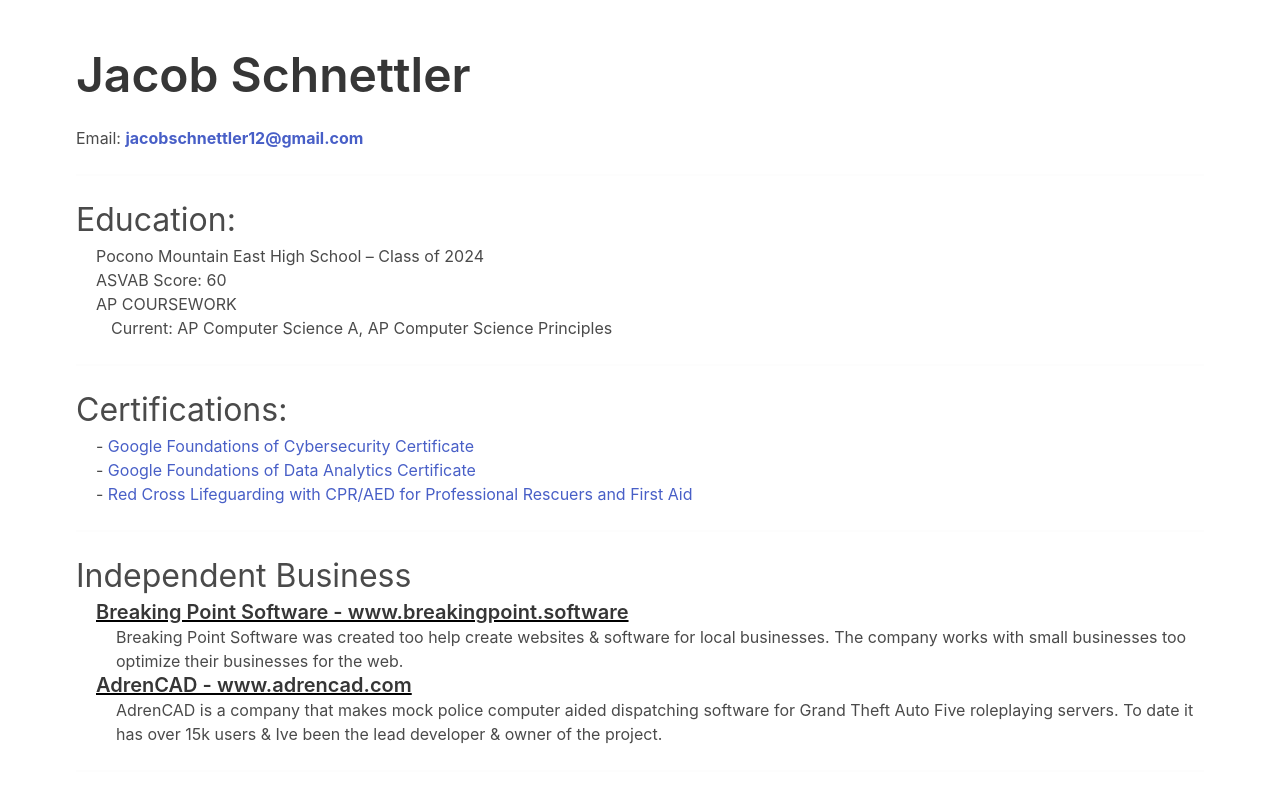
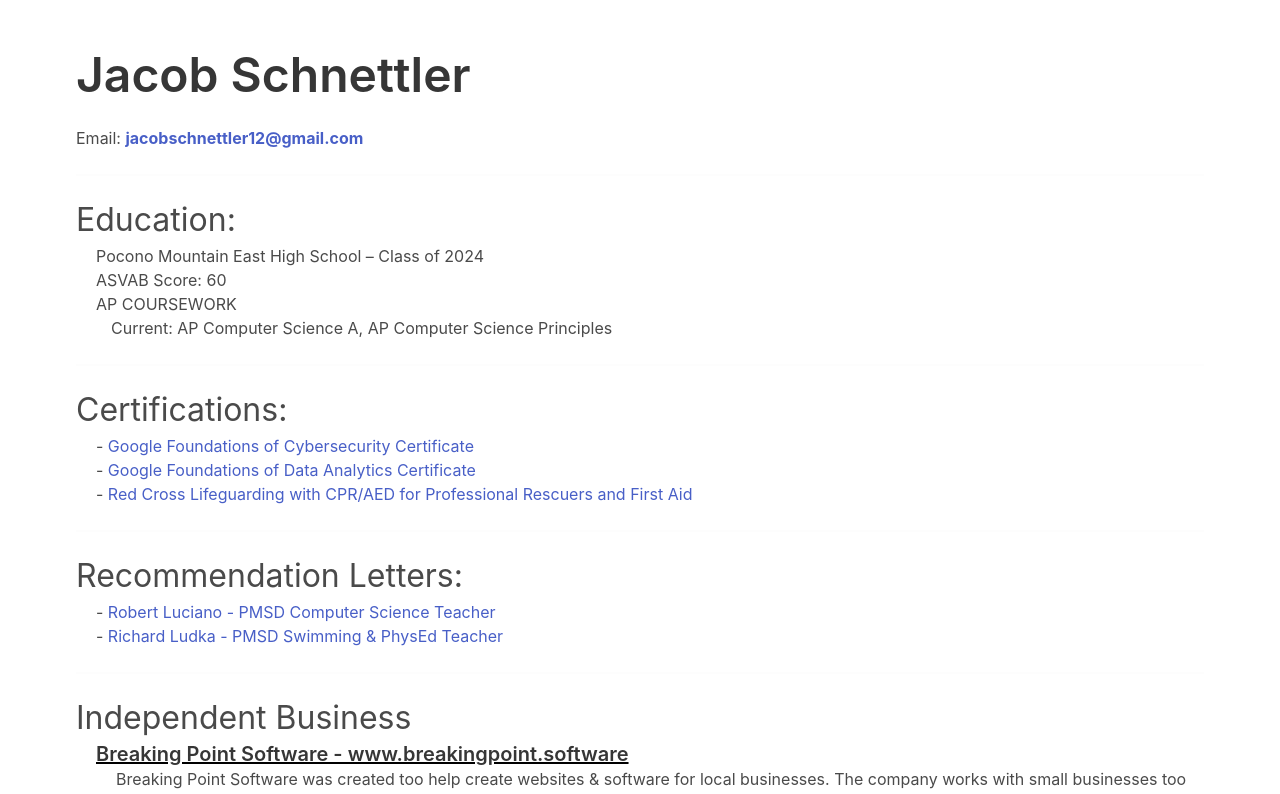
Before and after one commit to AdrenWRLD/personal-portfolio, a React (Create React App) app: page /resume in a window 1280 px wide. Shown: the top 794 px of the page. Built offline with nearby package versions, Linux system fonts and the light colour scheme.

Commit message:
Portfolio updates

```diff
--- a/src/pages/resume.jsx
+++ b/src/pages/resume.jsx
@@ -32,21 +32,7 @@
 							</a>
 						</strong>
 					</p>
-					{/* <h2 className='subtitle is-3 text-focus-in2 mb-1'>About Me:</h2>
-					<p className='text-focus-in2'></p>
-					<ul className='mb-2'>
-						<li>
-							- Student &amp; Developer in High School, currently
-							exporing new technologies and tools
-						</li>
-						<li>- Full-Stack Developer for 3 years</li>
-						<li>- Passionate about nature &amp; outdoors</li>
-					</ul>
-					<strong>Current Education: </strong>Enrolled at Pocono
-					Mountain East HS
-					<br />
-					Algebra 2, English, Physics, Spanish, US History, and PE.
-					<p></p> */}
+
 					<hr />
 
 					<h2 className='subtitle is-3 text-focus-in3 mb-1'>
@@ -100,6 +86,26 @@
 					<hr />
 
 					<h2 className='subtitle is-3 text-focus-in3 mb-1'>
+						Recommendation Letters:
+					</h2>
+
+					<ul style={{ paddingLeft: '20px' }}>
+						{/* <li>- CompTIA Security+ Certification</li> */}
+						<li>- <a
+							href='/letters/luciano_recommendation.pdf'
+							target='_blank'
+						>Robert Luciano - PMSD Computer Science Teacher
+						</a></li>
+						<li>- <a
+							href='/certifications/data_analytics.pdf'
+							target='_blank'
+						>Richard Ludka - PMSD Swimming & PhysEd Teacher
+						</a></li>
+					</ul>
+
+					<hr />
+
+					<h2 className='subtitle is-3 text-focus-in3 mb-1'>
 						Independent Business
 					</h2>
 					<div style={{ paddingLeft: '20px' }}>
@@ -147,91 +153,7 @@
 							{ name: 'Pizza Picker' }
 						].map((item => <li>- {item.name}</li>))}
 					</ul>
-					{/* <div style={{ paddingLeft: '20px' }}>
-						<div>
-							<a href="https://adrencad.com" target="_blank" style={{ textDecoration: 'underline' }}>
-								<h3 className='subtitle is-5 mb-0'>
-									<strong>AdrenCAD</strong>
-								</h3>
-							</a>
-							<p style={{ paddingLeft: '20px' }}>AdrenCAD is a company that makes mock police computer aided dispatching software for Grand Theft Auto Five roleplaying servers. To date it has over 25k users & Ive been the lead developer & owner of the project.</p>
-						</div>
-						<div>
-							<a href="https://breakingpoint.software" target="_blank" style={{ textDecoration: 'underline' }}>
-								<h3 className='subtitle is-5 mb-0'>
-									<strong>Breaking Point Software</strong>
-								</h3>
-							</a>
-							<p style={{ paddingLeft: '20px' }}>Breaking Point Software was created too help create websites & software for local businesses.</p>
-						</div>
-					</div> */}
 
-					{/* <hr />
-					<h2 className='subtitle is-3 text-focus-in3 mb-1'>Skills:</h2>
-					<p className='text-focus-in2 mb-2'>
-						Here are some skills that help in my growth and
-						progression as a developer.
-					</p>
-					<strong>Personality Traits:</strong>
-					<ul>
-						<li>
-							- Willing to work with others even during difficult
-							times or situations.
-						</li>
-						<li>- Always interested in learning new skills.</li>
-						<li>
-							- Passionate in teaching others skills I've learned.
-						</li>
-					</ul>
-					<strong>Languages:</strong>
-					<ul className='mb-2'>
-						<li>
-							<abbr title='Server-Side JavaScript Executor'>
-								- Node JS
-							</abbr>
-						</li>
-						<li>
-							<abbr title='Hyper Text Markup Language/Cascading Style Sheets'>
-								- HTML/CSS
-							</abbr>
-						</li>
-						<li>
-							<abbr title='TypeScript'>- TypeScript</abbr>
-						</li>
-						<li>
-							<abbr title='JavaScript'>- JavaScript</abbr>
-						</li>
-						<li>
-							<abbr title='Vue JS'>- Vue JS</abbr>
-						</li>
-						<li>
-							<abbr title='Structured Query Language'>
-								- MySQL
-							</abbr>
-						</li>
-					</ul>
-					<strong>Tools:</strong>
-					<ul>
-						<li>
-							- Fluent in other tools such as{' '}
-							<a
-								href='https://workspace.google.com/'
-								target='_blank'
-							>
-								G-Suite
-							</a>{' '}
-							which includes Google Docs, Slids, Sheets, Forms,
-							ect.
-						</li>
-						<li>
-							- Proficient at troubleshooting problems and finding
-							a solution when it comes to Technology.
-						</li>
-						<li>
-							- Also have have some experience with Cisco Meraki
-							and their networking solutions.
-						</li>
-					</ul> */}
 					<hr />
 
 					<h2 className='subtitle is-3 text-focus-in4' style={{ marginBottom: "0", paddingBottom: '0', paddingBottom: '15px' }}>
@@ -264,42 +186,7 @@
 								<li>- Made guests feel welcome</li>
 							</ul>
 						</div>
-						{/* <div className='column is-half'>
-							<h3 className='subtitle is-5 mb-0'>
-								<strong>Snowside Hosting</strong>
-							</h3>
-							<a
-								href='https://snowsidehosting.com/'
-								target='_blank'
-							>
-								Visit our Website
-							</a>
-							<ul className='mt-2'>
-								<li>
-									- Assist cleints with techincal issues they
-									experience
-								</li>
-								<li>
-									- Answer client questions about billing,
-									tech, ect.
-								</li>
-								<li>
-									- Maintain a professional manner and uphold
-									the company's image.
-								</li>
-								<li>
-									- Hundreds of happy customers and steady
-									monthly growth.
-								</li>
-							</ul>
-						</div> */}
 					</div>
-					{/* <center>
-						<p className='text-focus-in4'>
-							Copyright © Jacob Schnettler{' '}
-							{new Date().getFullYear()} - All Rights Reserved
-						</p>
-					</center> */}
 
 					<p style={{ paddingTop: '35px', fontSize: '18px' }}>jschnettler.com/resume</p>
 				</div>
```
Also changed, not shown: 1 other file (tests, documents, lock files or other folders).
